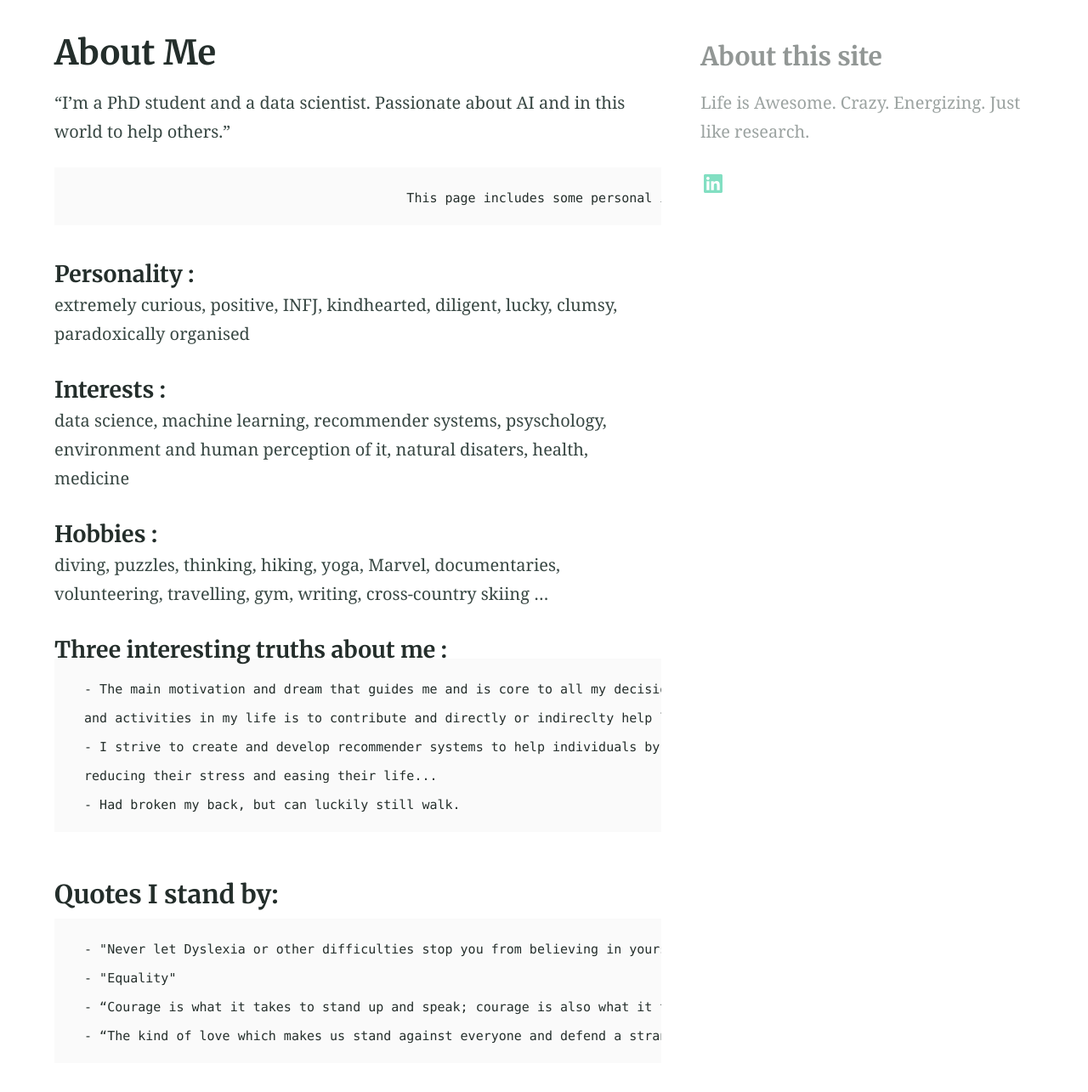
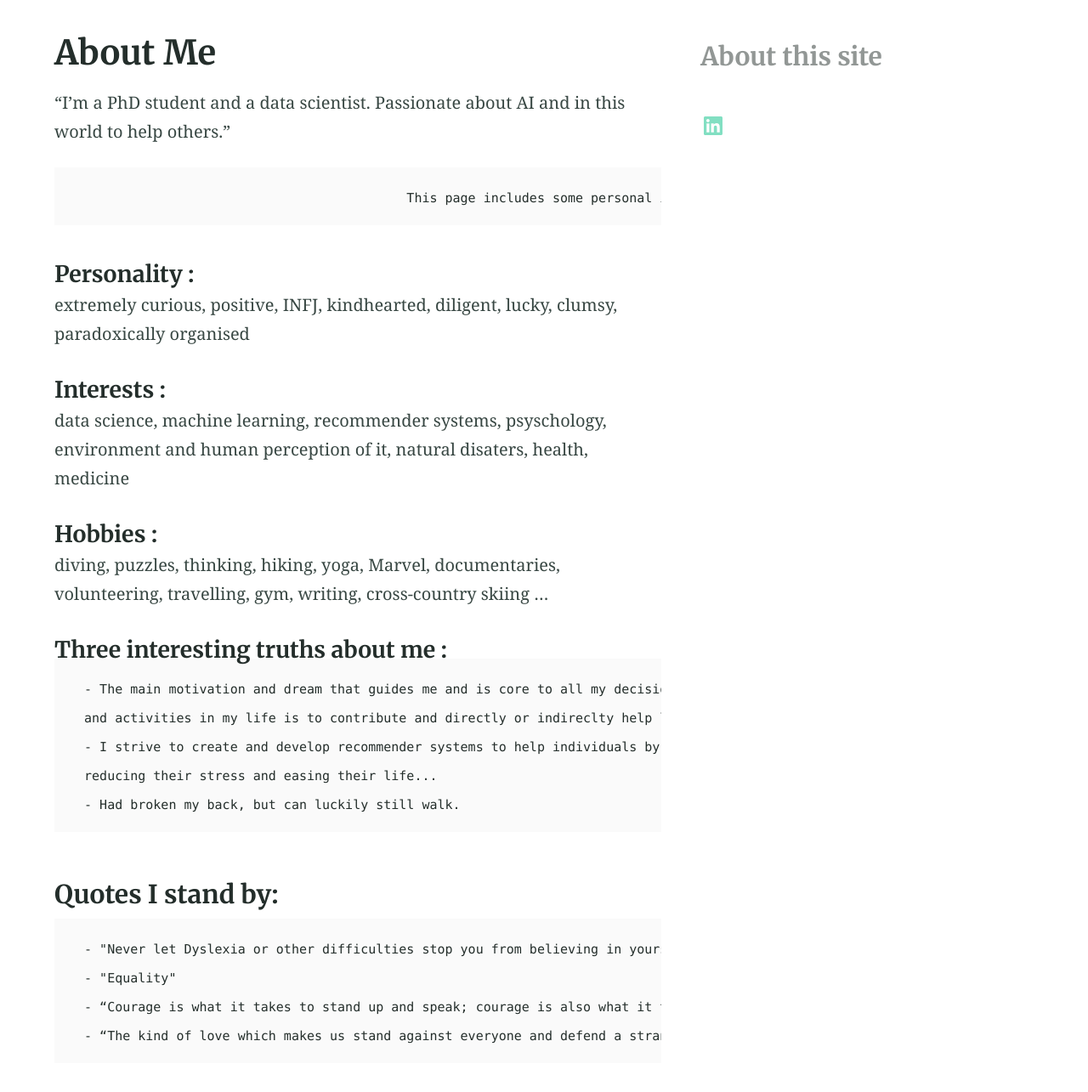
Before and after one commit to Marina225/marina225.github.io, a Jekyll site: the page built from about.md, in a window 1280 px wide. Shown: the part 390-1675 px from the top of the page at 85% size. Built offline with Jekyll 4.4.1, drawn with Linux system fonts in a browser that asks for light colours.

Commit message:
Update _config.yml

```diff
--- a/_config.yml
+++ b/_config.yml
@@ -95,7 +95,7 @@ encoding: utf-8 # Make sure the encoding is right
 lang: en-GB # Set the site language
 title: "Marina's Website" # Site name or title, also used in jekyll-seo-tag
 # logo: "/assets/logos/logo.svg" # Site logo, also used in jekyll-seo-tag
-description: "Life is Awesome. Crazy. Energizing. Just like research." # Site description and default description, also used in jekyll-seo-tag
+description: "" # Site description and default description, also used in jekyll-seo-tag
 url: "https://marina225.github.io" # Site url, also used in jekyll-seo-tag
 baseurl: ""
 repo: "https://github.com/Marina225/marina225.github.io"
```
